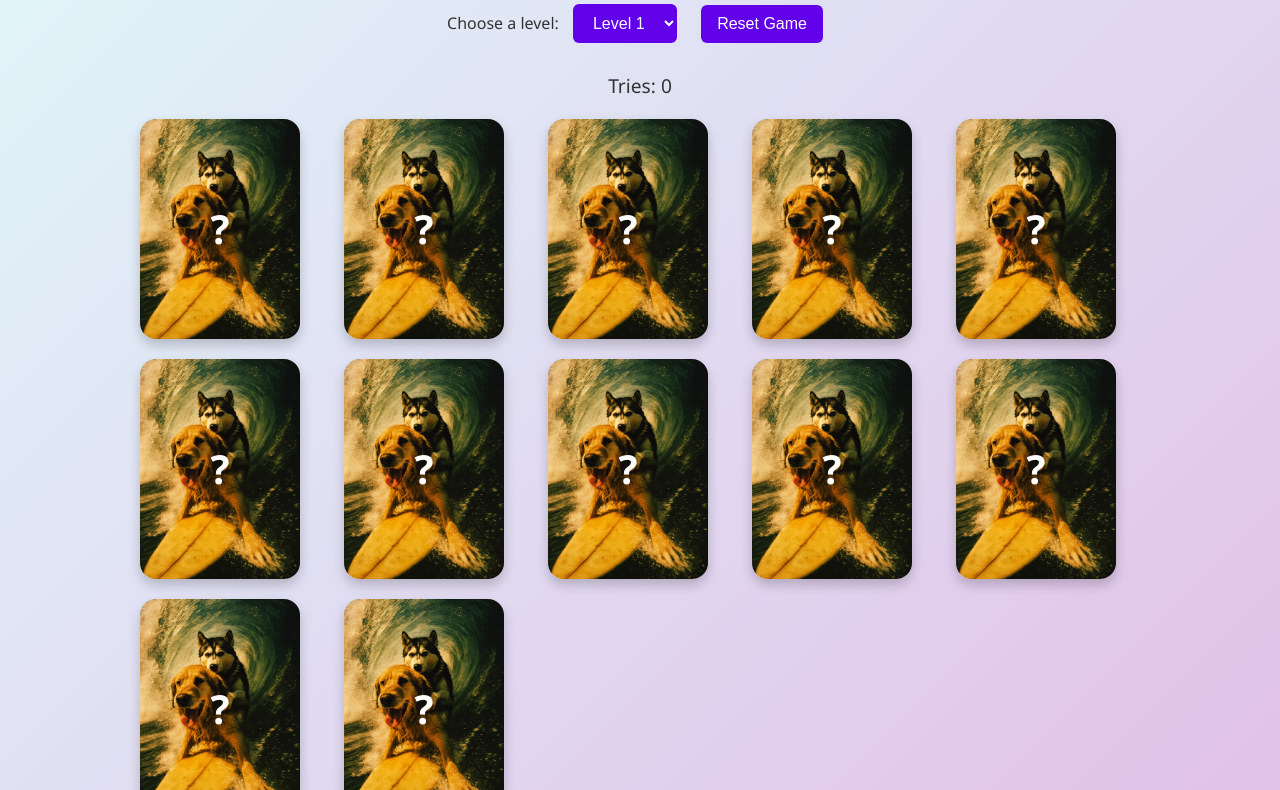
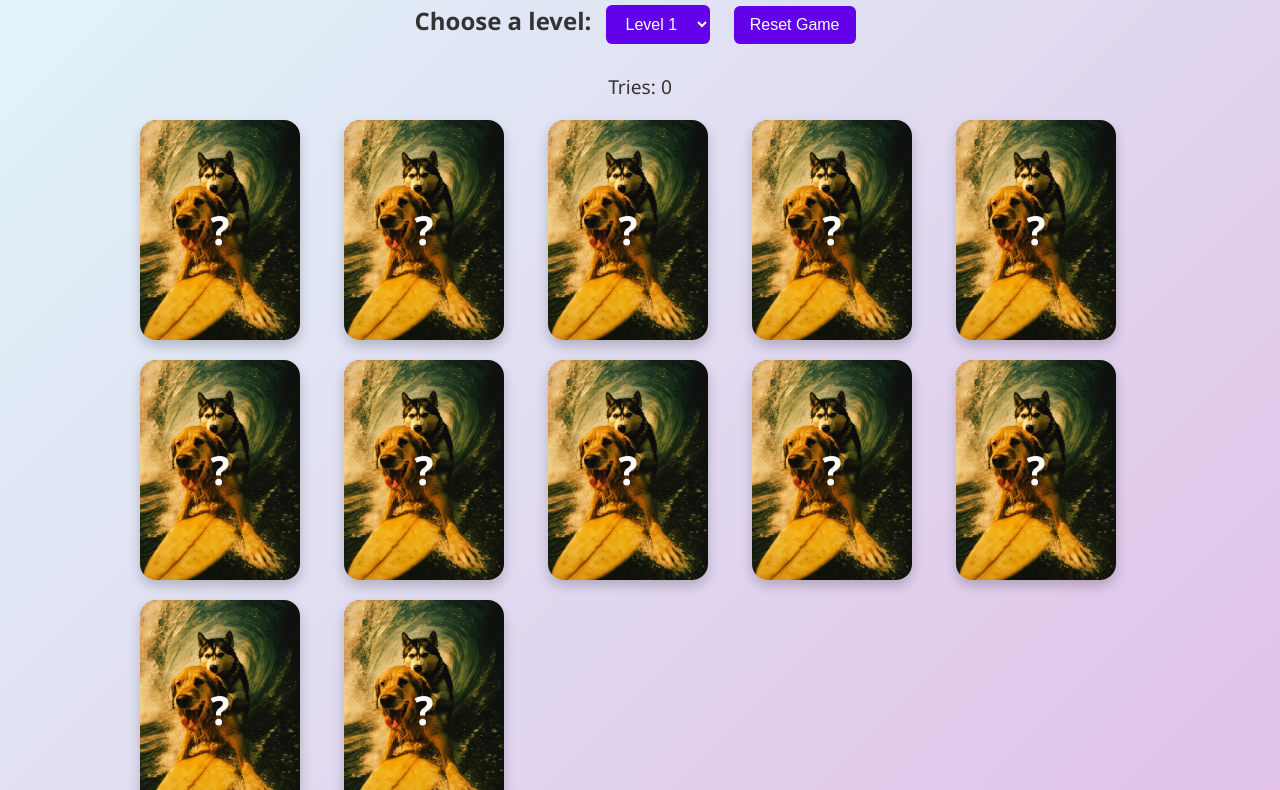
Before and after one commit to lantoniomxnusd/owGames1, a plain HTML site: page index.html in a window 1280 px wide. Shown: the part 118-908 px from the top of the page. Drawn offline with nearby package versions, Linux system fonts and the light colour scheme.

Commit message:
increased label size

```diff
--- a/styles.css
+++ b/styles.css
@@ -131,3 +131,10 @@ p {
   z-index: 9999;
   overflow: hidden;
 }
+
+label[for="levelSelect"] {
+  font-size: 1.5rem;     /* Increase text size */
+  font-weight: bold;     /* Make it stand out */
+  margin: 10px 0;        /* Add some spacing */
+  display: inline-block; /* Ensures margin works properly */
+}
```
